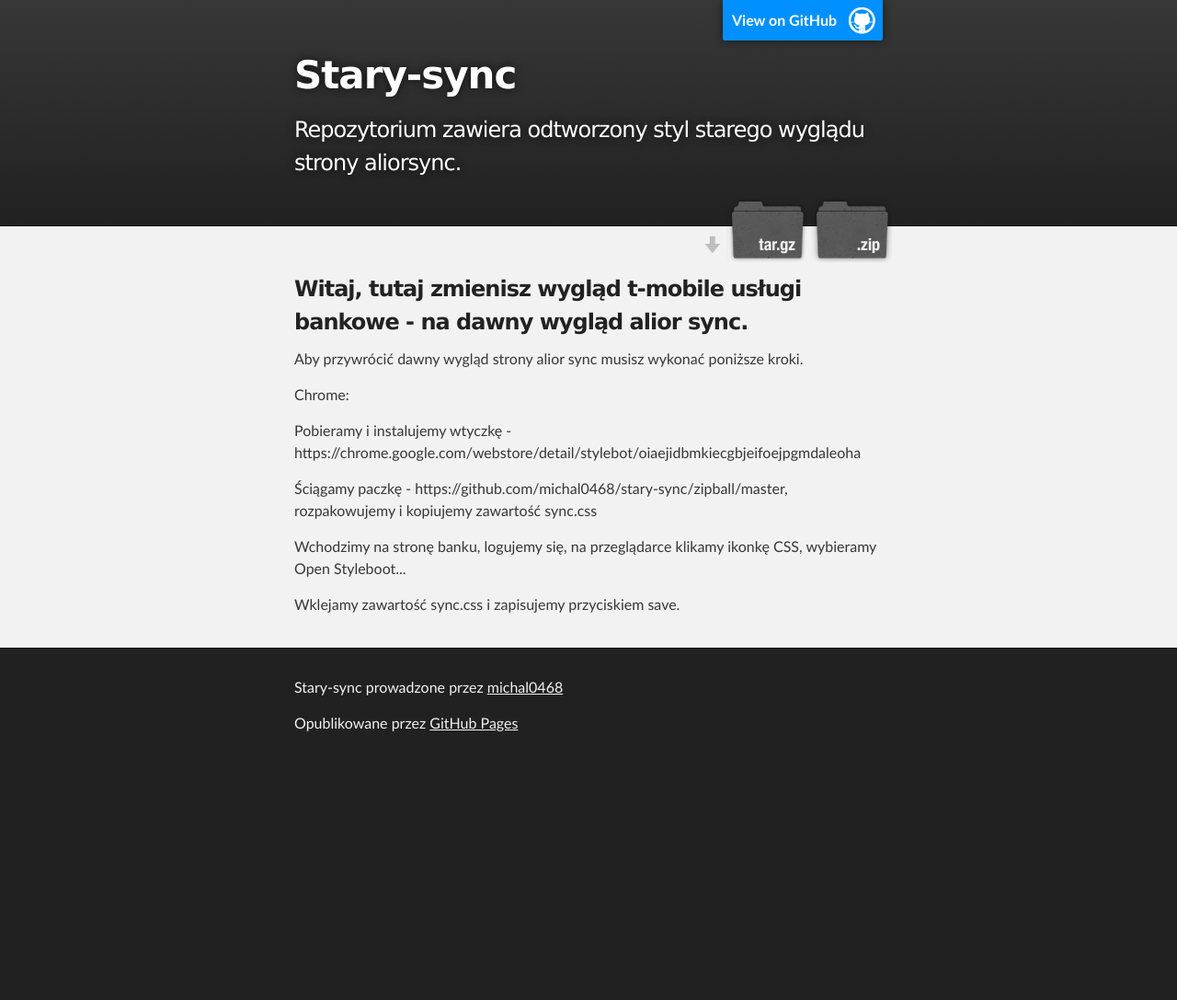
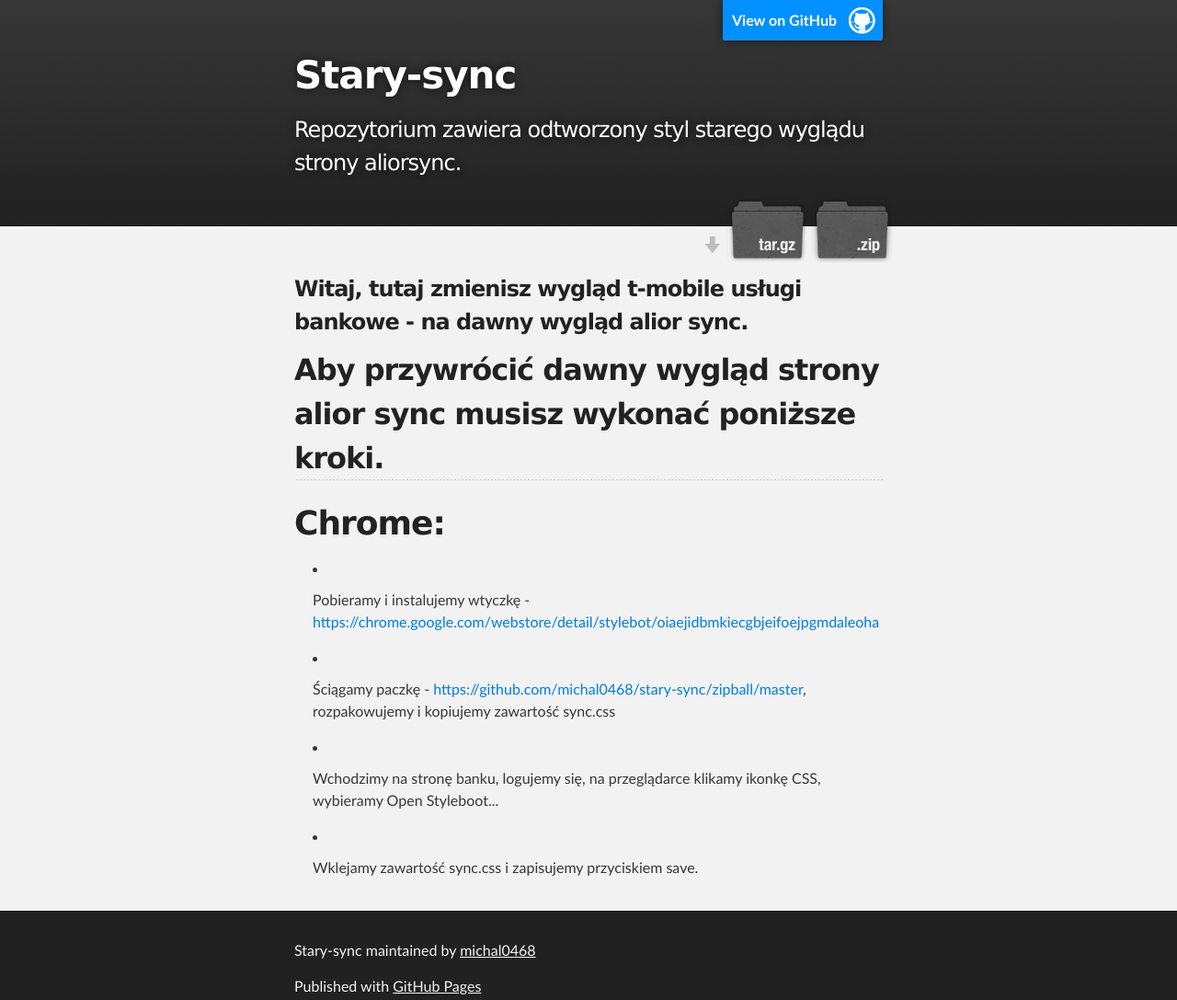
Before and after one commit to michaldev/stary-sync, a plain HTML site: page index.html in a window 1280 px wide. Shown: the whole page at 92% size. Before the commit the page ends 833 px from the top, so only its background shows below. Drawn offline with Linux system fonts and the light colour scheme.

Commit message:
Create gh-pages branch via GitHub

```diff
--- a/index.html
+++ b/index.html
@@ -22,8 +22,8 @@
           <h2 id="project_tagline">Repozytorium zawiera odtworzony styl starego wyglądu strony aliorsync.</h2>
 
             <section id="downloads">
-              <a class="zip_download_link" href="https://github.com/michal0468/stary-sync/zipball/master">Pobierz paczkę zip</a>
-              <a class="tar_download_link" href="https://github.com/michal0468/stary-sync/tarball/master">Pobierz paczkę tar</a>
+              <a class="zip_download_link" href="https://github.com/michal0468/stary-sync/zipball/master">Download this project as a .zip file</a>
+              <a class="tar_download_link" href="https://github.com/michal0468/stary-sync/tarball/master">Download this project as a tar.gz file</a>
             </section>
         </header>
     </div>
@@ -34,20 +34,26 @@
         <h3>
 <a name="witaj-tutaj-zmienisz-wygl%C4%85d-t-mobile-us%C5%82ugi-bankowe---na-dawny-wygl%C4%85d-alior-sync" class="anchor" href="#witaj-tutaj-zmienisz-wygl%C4%85d-t-mobile-us%C5%82ugi-bankowe---na-dawny-wygl%C4%85d-alior-sync"><span class="octicon octicon-link"></span></a>Witaj, tutaj zmienisz wygląd t-mobile usługi bankowe - na dawny wygląd alior sync.</h3>
 
-<p>Aby przywrócić dawny wygląd strony alior sync musisz wykonać poniższe kroki.</p>
-<p><b>Chrome:</b></p>
-<p>Pobieramy i instalujemy wtyczkę - https://chrome.google.com/webstore/detail/stylebot/oiaejidbmkiecgbjeifoejpgmdaleoha</p>
-<p>Ściągamy paczkę - https://github.com/michal0468/stary-sync/zipball/master, rozpakowujemy i kopiujemy zawartość sync.css</p>
-<p>Wchodzimy na stronę banku, logujemy się, na przeglądarce klikamy ikonkę CSS, wybieramy Open Styleboot...</p>
-<p>Wklejamy zawartość sync.css i zapisujemy przyciskiem save.<p>
+<h2>
+<a name="aby-przywr%C3%B3ci%C4%87-dawny-wygl%C4%85d-strony-alior-sync-musisz-wykona%C4%87-poni%C5%BCsze-kroki" class="anchor" href="#aby-przywr%C3%B3ci%C4%87-dawny-wygl%C4%85d-strony-alior-sync-musisz-wykona%C4%87-poni%C5%BCsze-kroki"><span class="octicon octicon-link"></span></a>Aby przywrócić dawny wygląd strony alior sync musisz wykonać poniższe kroki.</h2>
+
+<h1>
+<a name="chrome" class="anchor" href="#chrome"><span class="octicon octicon-link"></span></a>Chrome:</h1>
+
+<ul>
+<li><p>Pobieramy i instalujemy wtyczkę -<a href="https://chrome.google.com/webstore/detail/stylebot/oiaejidbmkiecgbjeifoejpgmdaleoha">https://chrome.google.com/webstore/detail/stylebot/oiaejidbmkiecgbjeifoejpgmdaleoha</a></p></li>
+<li><p>Ściągamy paczkę - <a href="https://github.com/michal0468/stary-sync/zipball/master">https://github.com/michal0468/stary-sync/zipball/master</a>, rozpakowujemy i kopiujemy zawartość sync.css</p></li>
+<li><p>Wchodzimy na stronę banku, logujemy się, na przeglądarce klikamy ikonkę CSS, wybieramy Open Styleboot...</p></li>
+<li><p>Wklejamy zawartość sync.css i zapisujemy przyciskiem save.</p></li>
+</ul>
       </section>
     </div>
 
     <!-- FOOTER  -->
     <div id="footer_wrap" class="outer">
       <footer class="inner">
-        <p class="copyright">Stary-sync prowadzone przez <a href="https://github.com/michal0468">michal0468</a></p>
-        <p>Opublikowane przez <a href="http://pages.github.com">GitHub Pages</a></p>
+        <p class="copyright">Stary-sync maintained by <a href="https://github.com/michal0468">michal0468</a></p>
+        <p>Published with <a href="http://pages.github.com">GitHub Pages</a></p>
       </footer>
     </div>
 
--- a/params.json
+++ b/params.json
@@ -1 +1 @@
-{"name":"Stary-sync","tagline":"Repozytorium zawiera odtworzony styl starego wyglądu strony aliorsync.","body":"### Witaj, tutaj zmienisz wygląd t-mobile usługi bankowe - na dawny wygląd alior sync.\r\n\r\nJuż niedługo więcej informacji!","google":"","note":"Don't delete this file! It's used internally to help with page regeneration."}
+{"name":"Stary-sync","tagline":"Repozytorium zawiera odtworzony styl starego wyglądu strony aliorsync.","body":"### Witaj, tutaj zmienisz wygląd t-mobile usługi bankowe - na dawny wygląd alior sync.\r\n\r\n## Aby przywrócić dawny wygląd strony alior sync musisz wykonać poniższe kroki.\r\n\r\n# Chrome:\r\n\r\n* Pobieramy i instalujemy wtyczkę -https://chrome.google.com/webstore/detail/stylebot/oiaejidbmkiecgbjeifoejpgmdaleoha\r\n\r\n* Ściągamy paczkę - https://github.com/michal0468/stary-sync/zipball/master, rozpakowujemy i kopiujemy zawartość sync.css\r\n\r\n* Wchodzimy na stronę banku, logujemy się, na przeglądarce klikamy ikonkę CSS, wybieramy Open Styleboot...\r\n\r\n* Wklejamy zawartość sync.css i zapisujemy przyciskiem save.","google":"","note":"Don't delete this file! It's used internally to help with page regeneration."}
```
